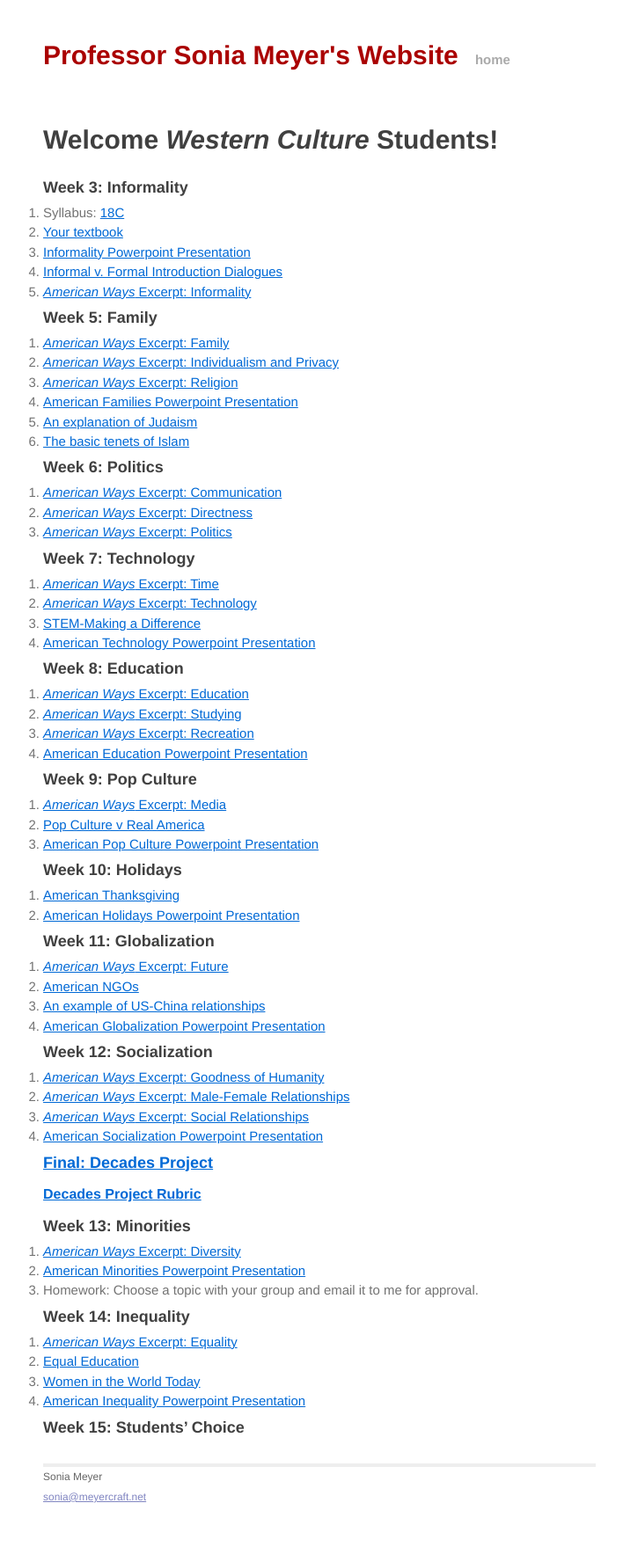
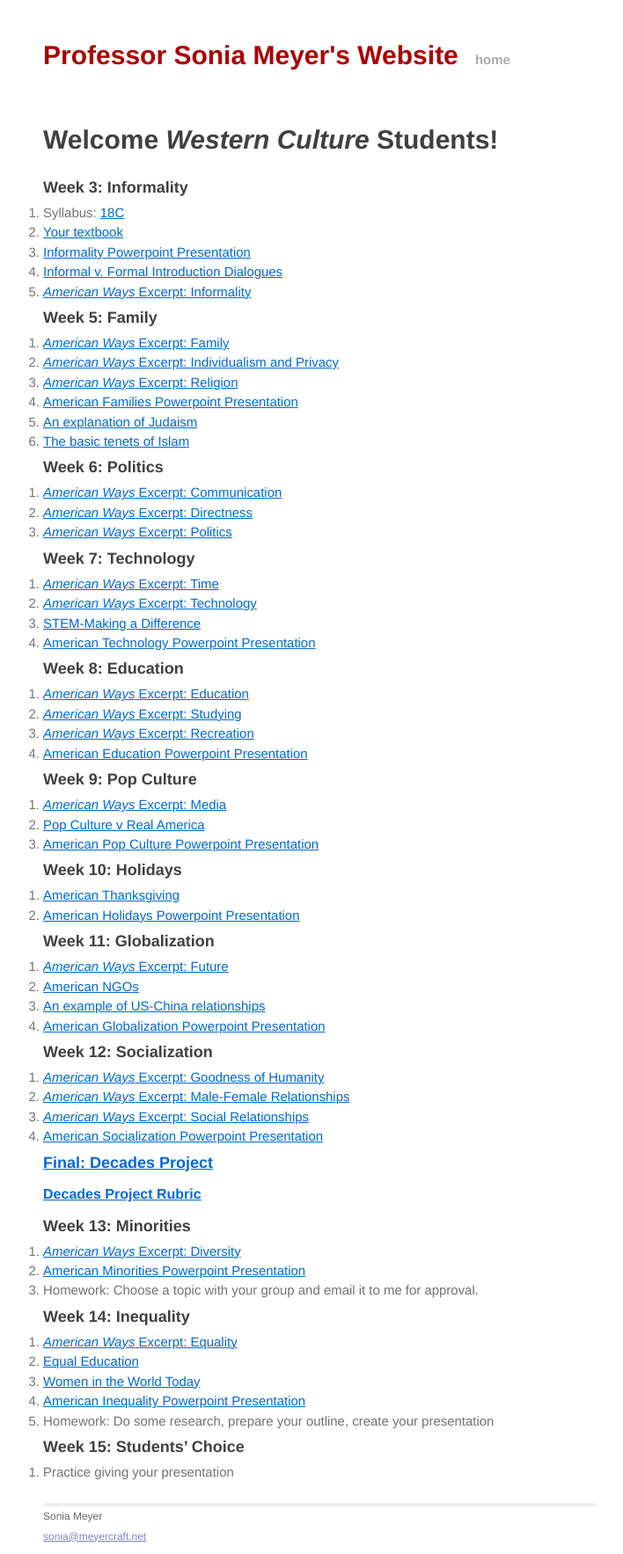
Before and after one commit to soniawmeyer/soniameyer-beihang-students-website, a Jekyll site: the page built from classes/18c.md, in a window 1280 px wide. Shown: the whole page at 88% size, without its empty margins (277-985 px from the left). Built offline with Jekyll 4.4.1, drawn with Linux system fonts in a browser that asks for light colours; before the commit the page ends 1722 px from its top, so only the background shows below that.

Commit message:
inequality ppt and homework

```diff
--- a/classes/18c.md
+++ b/classes/18c.md
@@ -124,11 +124,13 @@ title: Professor Sonia Meyer's Beihang Website
 4. [Equal Education](/resources/Week 14 Equal Education.pdf)
 4. [Women in the World Today](/resources/Week 14 Women in the World Today.pdf)
 4. [American Inequality Powerpoint Presentation](/resources/Week 14 GC Inequality.ppt)
+5. Homework: Do some research, prepare your outline, create your presentation
 
 </div>
 
 <div class="week" id="week-14" markdown="1">
 
 ###Week 15: Students' Choice
+1. Practice giving your presentation
 
 </div>
```
Also changed, not shown: classes/29c37c.md (+2 -0 lines), classes/s1s3s4s6.md (+2 -1 lines), classes/sf2.md (+2 -1 lines), 2 other files.
